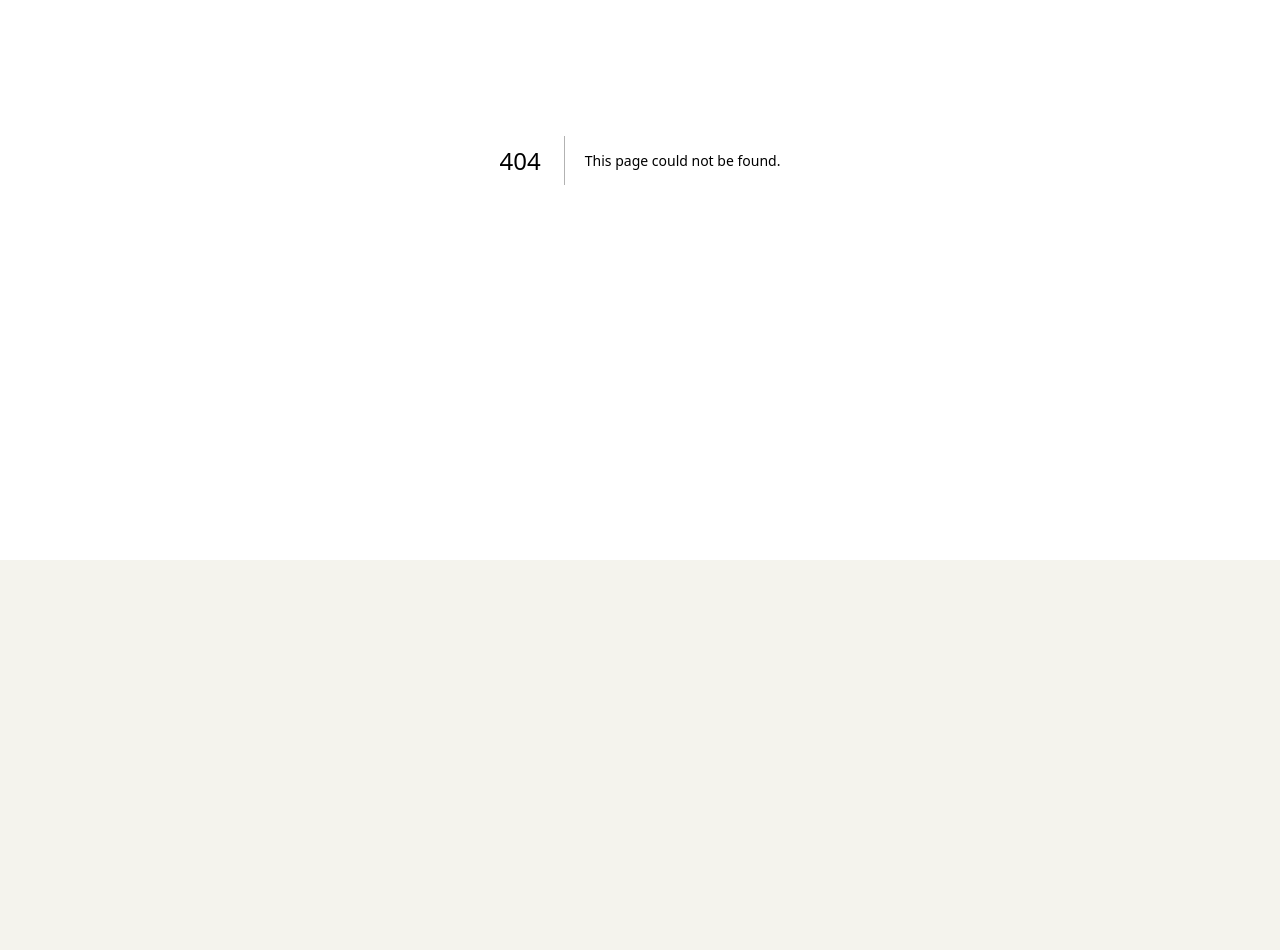
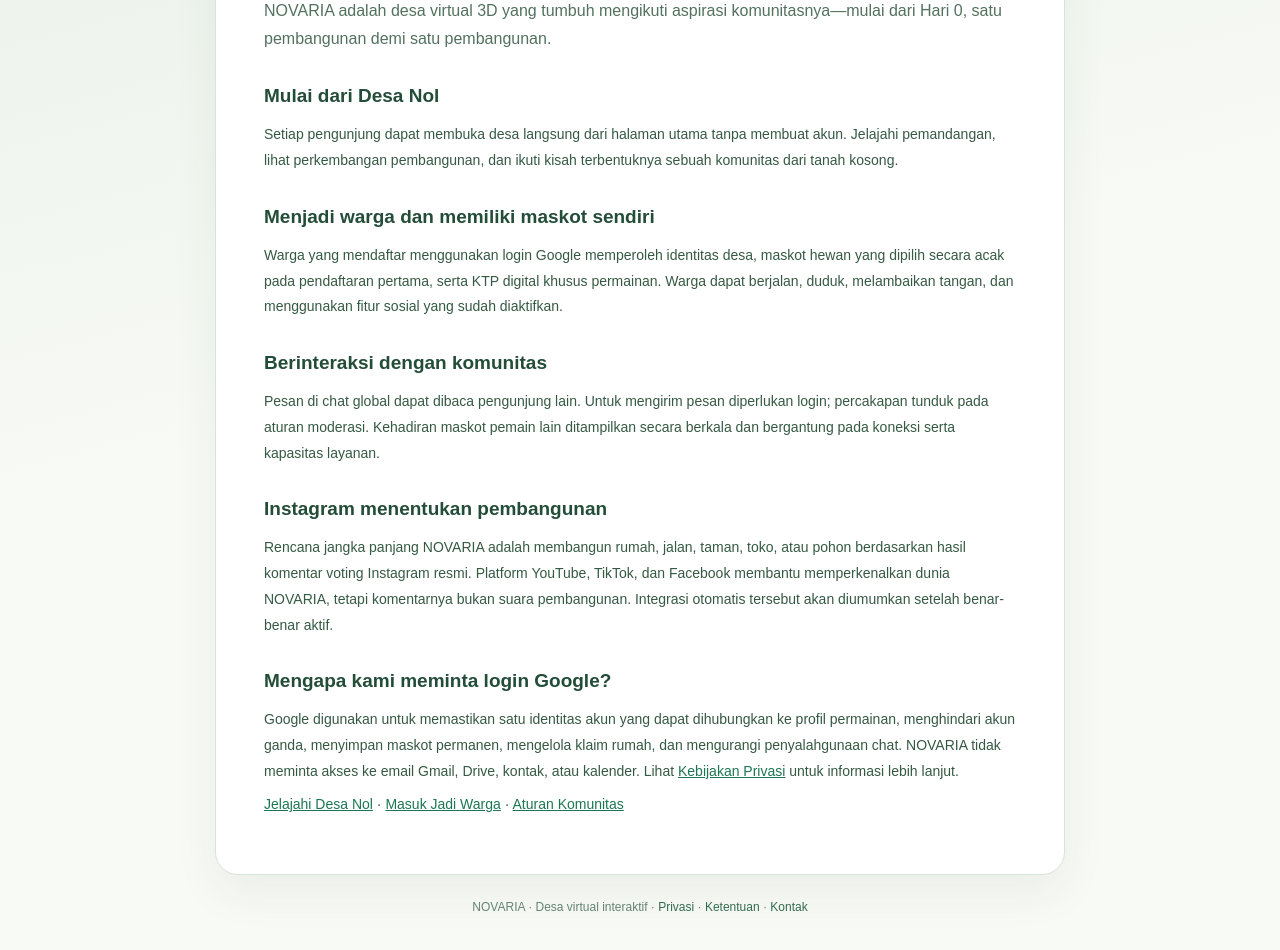
Before and after one commit to masterai5345-png/novaria-virtual-nation, a Next.js app: page /tentang in a window 1280 px wide. Before the commit this address had no page. Shown: the part 240-1190 px from the top of the page. Before the commit the page ends 800 px from the top, so only its background shows below. Built offline with nearby package versions, Linux system fonts and the light colour scheme.

Commit message:
Create public Indonesian NOVARIA app description for Google OAuth homepage review

```diff
--- /dev/null
+++ b/src/app/tentang/page.tsx
@@ -0,0 +1,19 @@
+import type { Metadata } from "next";
+import Link from "next/link";
+import { PublicLegalLayout } from "@/components/legal/PublicLegalLayout";
+export const metadata:Metadata={title:"Tentang NOVARIA | Desa Virtual 3D",description:"Kenali dunia NOVARIA: Desa Nol 3D, maskot hewan acak, KTP warga, chat global dan pembangunan hasil voting Instagram."};
+export default function AboutNovaria(){
+ return <PublicLegalLayout eyebrow="KENALI DUNIA KITA" title="Tentang NOVARIA" lead="NOVARIA adalah desa virtual 3D yang tumbuh mengikuti aspirasi komunitasnya—mulai dari Hari 0, satu pembangunan demi satu pembangunan.">
+  <h2>Mulai dari Desa Nol</h2>
+  <p>Setiap pengunjung dapat membuka desa langsung dari halaman utama tanpa membuat akun. Jelajahi pemandangan, lihat perkembangan pembangunan, dan ikuti kisah terbentuknya sebuah komunitas dari tanah kosong.</p>
+  <h2>Menjadi warga dan memiliki maskot sendiri</h2>
+  <p>Warga yang mendaftar menggunakan login Google memperoleh identitas desa, maskot hewan yang dipilih secara acak pada pendaftaran pertama, serta KTP digital khusus permainan. Warga dapat berjalan, duduk, melambaikan tangan, dan menggunakan fitur sosial yang sudah diaktifkan.</p>
+  <h2>Berinteraksi dengan komunitas</h2>
+  <p>Pesan di chat global dapat dibaca pengunjung lain. Untuk mengirim pesan diperlukan login; percakapan tunduk pada aturan moderasi. Kehadiran maskot pemain lain ditampilkan secara berkala dan bergantung pada koneksi serta kapasitas layanan.</p>
+  <h2>Instagram menentukan pembangunan</h2>
+  <p>Rencana jangka panjang NOVARIA adalah membangun rumah, jalan, taman, toko, atau pohon berdasarkan hasil komentar voting Instagram resmi. Platform YouTube, TikTok, dan Facebook membantu memperkenalkan dunia NOVARIA, tetapi komentarnya bukan suara pembangunan. Integrasi otomatis tersebut akan diumumkan setelah benar-benar aktif.</p>
+  <h2>Mengapa kami meminta login Google?</h2>
+  <p>Google digunakan untuk memastikan satu identitas akun yang dapat dihubungkan ke profil permainan, menghindari akun ganda, menyimpan maskot permanen, mengelola klaim rumah, dan mengurangi penyalahgunaan chat. NOVARIA tidak meminta akses ke email Gmail, Drive, kontak, atau kalender. Lihat <Link href="/privacy">Kebijakan Privasi</Link> untuk informasi lebih lanjut.</p>
+  <p><Link href="/">Jelajahi Desa Nol</Link> · <Link href="/masuk">Masuk Jadi Warga</Link> · <Link href="/terms">Aturan Komunitas</Link></p>
+ </PublicLegalLayout>;
+}
```
